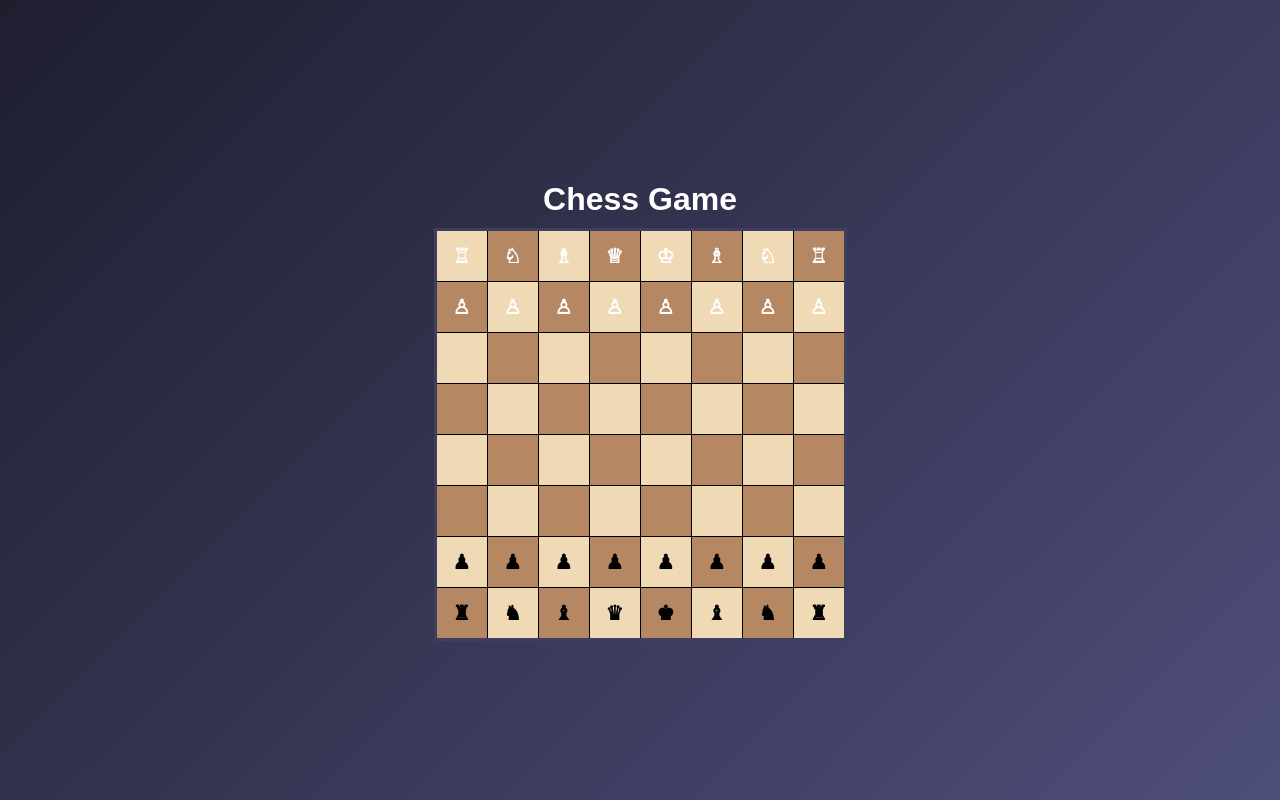
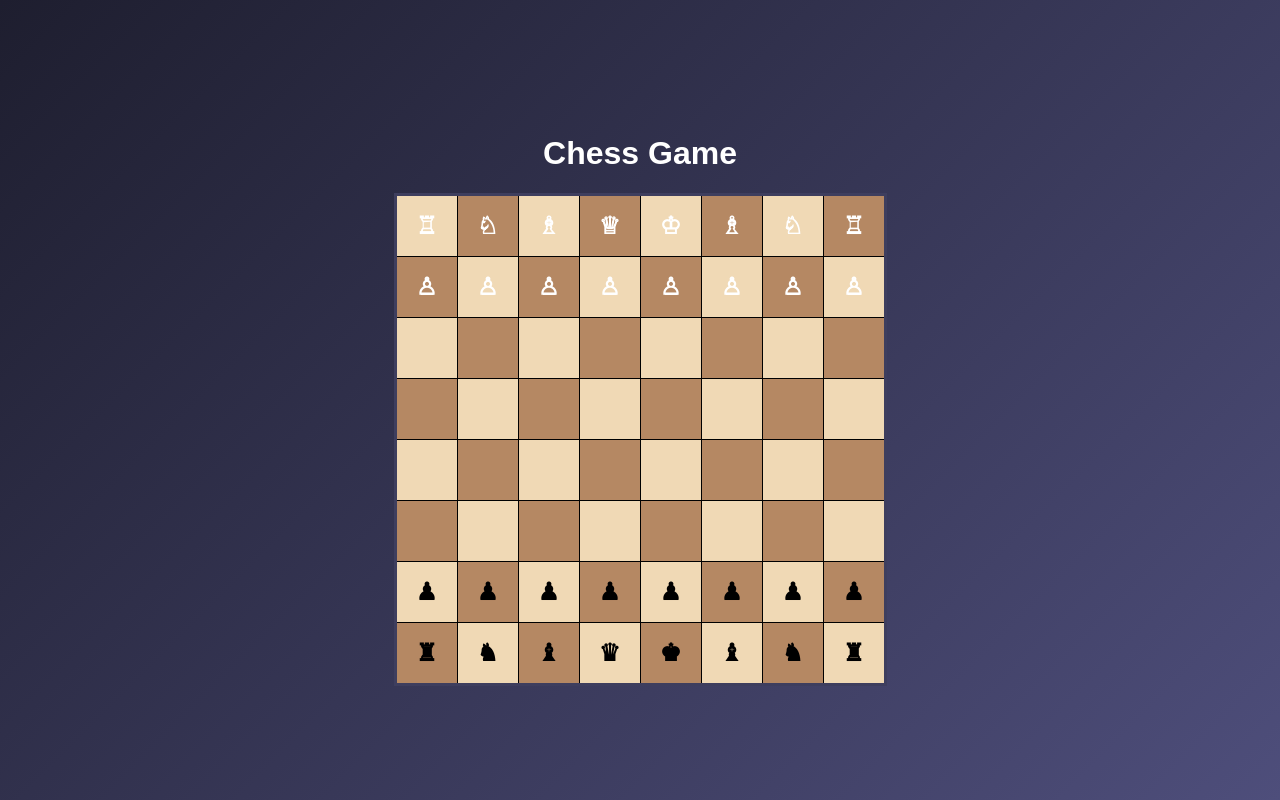
Before and after one commit to Miraawwq/TELBOT, a Flask app: page / in a window 1280 px wide. Run offline with Flask 3, Linux system fonts and the light colour scheme.

Commit message:
Update index.html

```diff
--- a/templates/index.html
+++ b/templates/index.html
@@ -17,26 +17,22 @@
             margin: 0;
         }
 
-        h1 {
-            margin-bottom: 10px;
-        }
-
         #board {
             display: grid;
-            grid-template-columns: repeat(8, 50px);
-            grid-template-rows: repeat(8, 50px);
+            grid-template-columns: repeat(8, 60px);
+            grid-template-rows: repeat(8, 60px);
             gap: 1px;
             background: black;
             border: 3px solid #3e3e5e;
         }
 
         .cell {
-            width: 50px;
-            height: 50px;
+            width: 60px;
+            height: 60px;
             display: flex;
             align-items: center;
             justify-content: center;
-            font-size: 20px;
+            font-size: 24px;
             font-weight: bold;
             user-select: none;
         }
@@ -47,6 +43,14 @@
 
         .cell:nth-child(odd) {
             background: #7b7b7b;
+        }
+
+        .highlight {
+            background: rgba(255, 255, 0, 0.5);
+        }
+
+        .selected {
+            background: rgba(0, 255, 0, 0.5);
         }
 
         .white-piece {
@@ -66,8 +70,7 @@
         const boardElement = document.getElementById('board');
         let board = [];
         let currentTurn = 'white';
-        let gameActive = false;
-        let selectedPiece = null;
+        let selectedCell = null;
 
         function createBoard() {
             board = [];
@@ -92,85 +95,112 @@
             }
         }
 
-        function startGame() {
-            createBoard();
-            initializePieces();
-            currentTurn = 'white';
-            gameActive = true;
-        }
-
         function initializePieces() {
             const whitePieces = ['\u2656', '\u2658', '\u2657', '\u2655', '\u2654', '\u2657', '\u2658', '\u2656'];
             const blackPieces = ['\u265C', '\u265E', '\u265D', '\u265B', '\u265A', '\u265D', '\u265E', '\u265C'];
 
             for (let i = 0; i < 8; i++) {
-                placePiece(0, i, whitePieces[i], 'white');
-                placePiece(1, i, '\u2659', 'white');
-                placePiece(6, i, '\u265F', 'black');
-                placePiece(7, i, blackPieces[i], 'black');
+                setPiece(1, i, '\u2659', 'white');
+                setPiece(6, i, '\u265F', 'black');
+
+                setPiece(0, i, whitePieces[i], 'white');
+                setPiece(7, i, blackPieces[i], 'black');
             }
         }
 
-        function placePiece(row, col, piece, color) {
+        function setPiece(row, col, piece, color) {
             const cell = document.querySelector(`[data-row='${row}'][data-col='${col}']`);
             cell.innerText = piece;
-            cell.classList.add(color === 'white' ? 'white-piece' : 'black-piece');
+            cell.classList.add(`${color}-piece`);
             board[row][col] = { piece, color };
         }
 
         function handleClick(row, col) {
-            if (!gameActive) return;
+            const cell = document.querySelector(`[data-row='${row}'][data-col='${col}']`);
+            const pieceInfo = board[row][col];
 
-            const cell = document.querySelector(`[data-row='${row}'][data-col='${col}']`);
-            const piece = board[row][col];
+            // Очистить выделения
+            clearHighlights();
 
-            if (selectedPiece) {
-                // Move the selected piece
-                movePiece(row, col);
-                selectedPiece = null;
-                currentTurn = 'black';
-                setTimeout(aiMove, 1000); // AI делает ход
-            } else if (piece && piece.color === currentTurn) {
-                selectedPiece = { row, col, piece };
-                cell.style.background = 'yellow';
+            if (selectedCell) {
+                // Если выбрана фигура, проверить возможность хода
+                const validMoves = getValidMoves(selectedCell.row, selectedCell.col);
+                const isValidMove = validMoves.some(move => move.row === row && move.col === col);
+
+                if (isValidMove) {
+                    makeMove(selectedCell.row, selectedCell.col, row, col);
+                    currentTurn = currentTurn === 'white' ? 'black' : 'white';
+                    selectedCell = null;
+
+                    if (currentTurn === 'black') {
+                        setTimeout(aiMove, 1000);
+                    }
+                } else {
+                    selectedCell = null; // Отменить выбор, если ход невозможен
+                }
+            } else if (pieceInfo && pieceInfo.color === currentTurn) {
+                // Если фигура выбрана, показать возможные ходы
+                selectedCell = { row, col };
+                cell.classList.add('selected');
+                const validMoves = getValidMoves(row, col);
+                validMoves.forEach(move => {
+                    const targetCell = document.querySelector(`[data-row='${move.row}'][data-col='${move.col}']`);
+                    targetCell.classList.add('highlight');
+                });
             }
         }
 
-        function movePiece(row, col) {
-            const { row: fromRow, col: fromCol, piece } = selectedPiece;
+        function makeMove(fromRow, fromCol, toRow, toCol) {
+            const pieceInfo = board[fromRow][fromCol];
+            const targetCell = document.querySelector(`[data-row='${toRow}'][data-col='${toCol}']`);
+            const sourceCell = document.querySelector(`[data-row='${fromRow}'][data-col='${fromCol}']`);
+
+            targetCell.innerText = sourceCell.innerText;
+            targetCell.className = sourceCell.className;
+            sourceCell.innerText = '';
+            sourceCell.className = 'cell';
+
+            board[toRow][toCol] = pieceInfo;
             board[fromRow][fromCol] = null;
+        }
 
-            const fromCell = document.querySelector(`[data-row='${fromRow}'][data-col='${fromCol}']`);
-            fromCell.innerText = '';
-            fromCell.classList.remove('white-piece', 'black-piece');
+        function clearHighlights() {
+            document.querySelectorAll('.highlight').forEach(cell => cell.classList.remove('highlight'));
+            document.querySelectorAll('.selected').forEach(cell => cell.classList.remove('selected'));
+        }
 
-            placePiece(row, col, piece.piece, piece.color);
+        function getValidMoves(row, col) {
+            const pieceInfo = board[row][col];
+            if (!pieceInfo) return [];
+            const moves = [];
+            // Упрощенная логика для пешек
+            if (pieceInfo.piece === '\u2659') { // Белая пешка
+                if (!board[row + 1]?.[col]) moves.push({ row: row + 1, col });
+            } else if (pieceInfo.piece === '\u265F') { // Черная пешка
+                if (!board[row - 1]?.[col]) moves.push({ row: row - 1, col });
+            }
+            return moves;
         }
 
         function aiMove() {
-            if (!gameActive || currentTurn !== 'black') return;
-
-            const moves = [];
+            const allMoves = [];
             for (let i = 0; i < 8; i++) {
                 for (let j = 0; j < 8; j++) {
-                    const piece = board[i][j];
-                    if (piece && piece.color === 'black') {
-                        moves.push({ fromRow: i, fromCol: j });
+                    if (board[i][j]?.color === 'black') {
+                        const moves = getValidMoves(i, j);
+                        moves.forEach(move => allMoves.push({ fromRow: i, fromCol: j, ...move }));
                     }
                 }
             }
-
-            const move = moves[Math.floor(Math.random() * moves.length)];
-            if (move) {
-                const { fromRow, fromCol } = move;
-                const targetRow = fromRow + 1 < 8 ? fromRow + 1 : fromRow - 1;
-                const targetCol = fromCol + 1 < 8 ? fromCol + 1 : fromCol - 1;
-                movePiece(targetRow, targetCol);
+            if (allMoves.length > 0) {
+                const move = allMoves[Math.floor(Math.random() * allMoves.length)];
+                makeMove(move.fromRow, move.fromCol, move.row, move.col);
                 currentTurn = 'white';
             }
         }
 
-        startGame();
+        createBoard();
+        initializePieces();
     </script>
 </body>
 </html>
```
